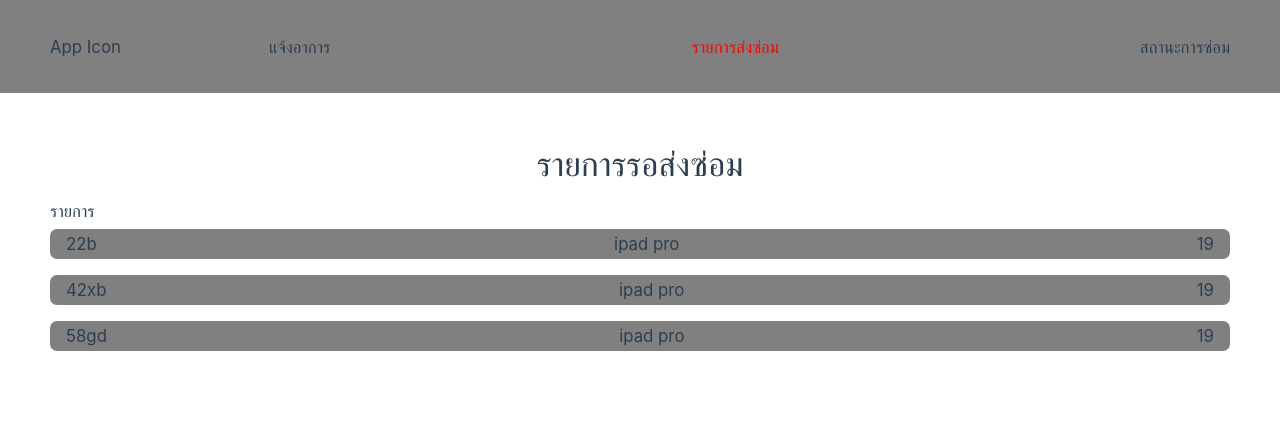
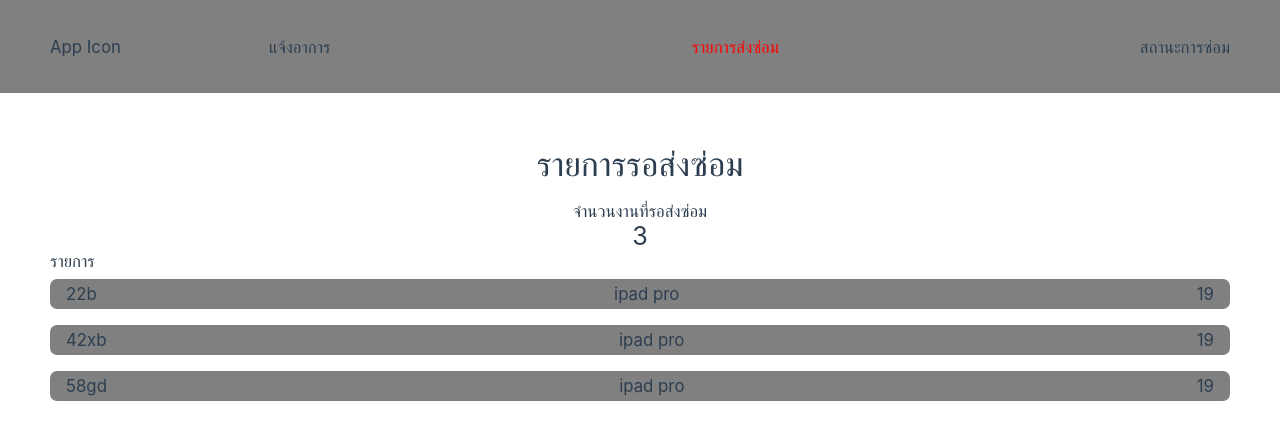
Before and after one commit to saintbplus/macfix-web, a Vue app: page /list in a window 1280 px wide. Shown: the top 440 px of the page. Built offline with nearby package versions, Linux system fonts and the light colour scheme.

Commit message:
add show number of work

```diff
--- /dev/null
+++ b/src/modules/ViewWorkList/components/WorkAmount/WorkAmount.vue
@@ -0,0 +1,12 @@
+<script setup>
+const props = defineProps({
+  amount: Number,
+});
+</script>
+
+<template>
+  <div>
+    <legend>จำนวนงานที่รอส่งซ่อม</legend>
+    <h2>{{ amount }}</h2>
+  </div>
+</template>
--- a/src/modules/ViewWorkList/views/ListView.vue
+++ b/src/modules/ViewWorkList/views/ListView.vue
@@ -1,8 +1,9 @@
 <script setup>
-import { onMounted, reactive } from "vue";
+import { onMounted, reactive, computed } from "vue";
 import { useNavStore, pagesEnum } from "@/stores/navStore";
 import ListSkeleLoad from "@/components/SkeletonLoad/ListSkeleLoad.vue";
 import WorkList from "../components/WorkList/WorkList.vue";
+import WorkAmount from "../components/WorkAmount/WorkAmount.vue";
 import { jobsData } from "../data/listData";
 
 const state = reactive({
@@ -27,9 +28,9 @@ onMounted(() => {
   const { changeCurrent } = useNavStore();
   changeCurrent(pagesEnum.pendingList);
 });
-const greet = (event) => {
-  console.log(event.target.value);
-};
+const amountOfWork = computed(() => {
+  return state.pendingList.length;
+});
 </script>
 
 <template>
@@ -37,6 +38,7 @@ const greet = (event) => {
     <h1 class="page-title">รายการรอส่งซ่อม</h1>
     <ListSkeleLoad v-if="state.isLoading" />
     <div v-else>
+      <WorkAmount :amount="amountOfWork" />
       <div class="list-info">
         <p class="list-title">รายการ</p>
       </div>
```
